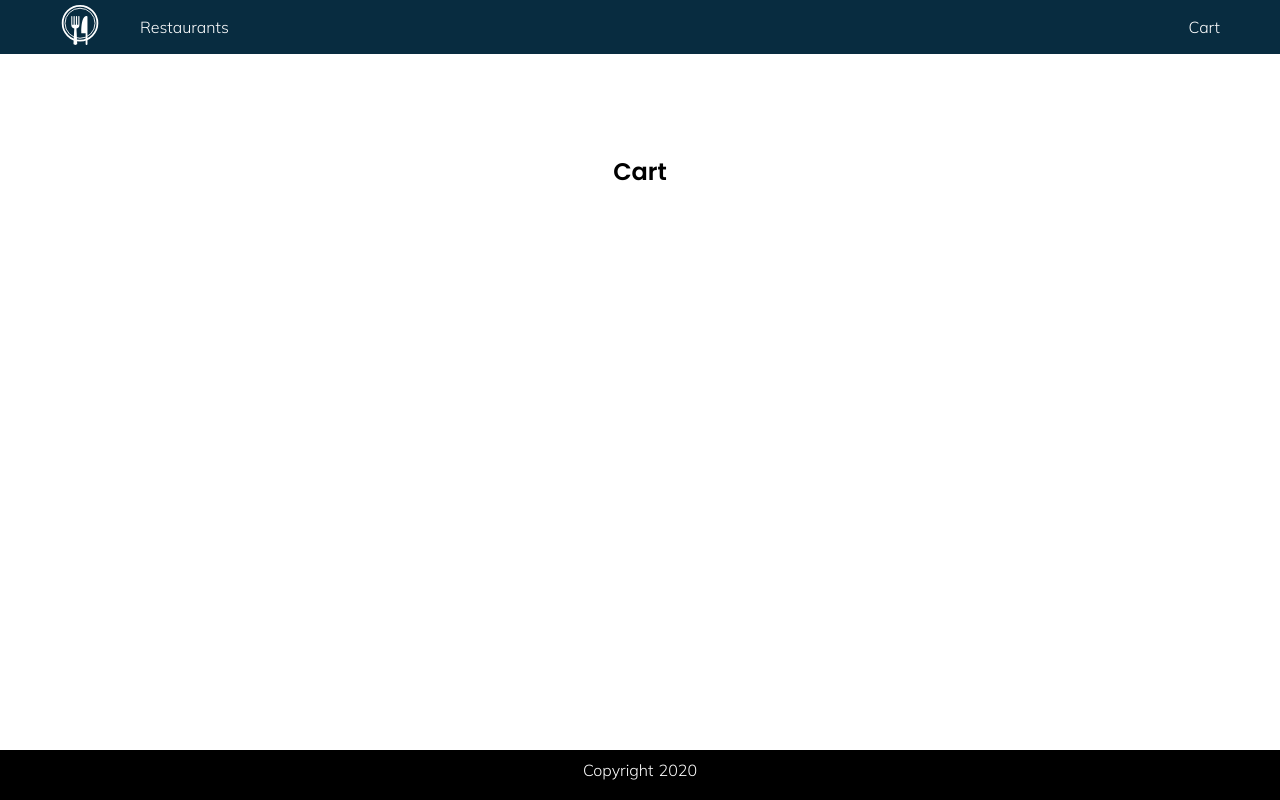
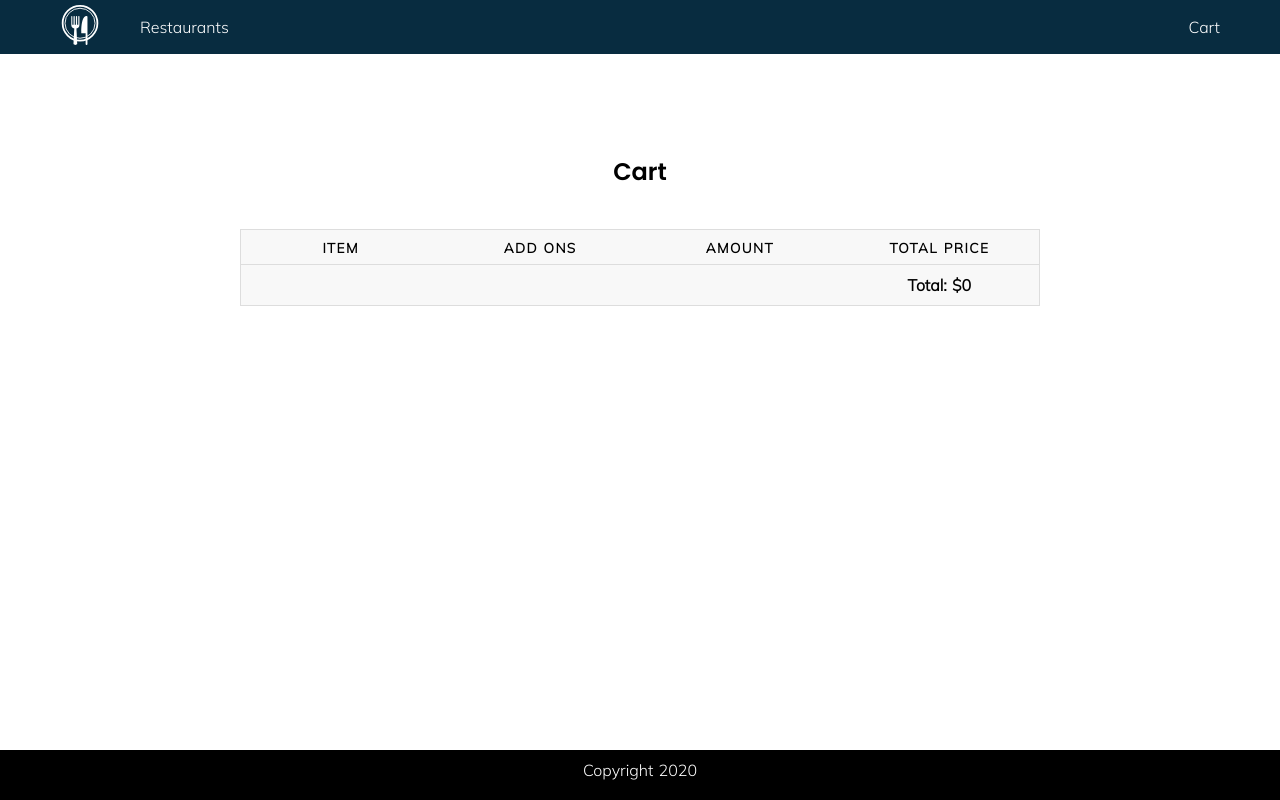
Before and after one commit to railsstudent/frontendmaster-nuxtfoodapp, a Nuxt app: page /cart in a window 1280 px wide. Built offline with nearby package versions, Linux system fonts and the light colour scheme.

Commit message:
feat: cart total
Signed-off-by: Connie Leung <cleung334@gmail.com>

```diff
--- a/pages/cart.vue
+++ b/pages/cart.vue
@@ -1,15 +1,47 @@
 <template>
   <main class="container cart">
     <h2>Cart</h2>
+    <table>
+      <thead>
+        <tr>
+          <th>Item</th>
+          <th>Add Ons</th>
+          <th>Amount</th>
+          <th>Total Price</th>
+        </tr>
+      </thead>
+      <tbody>
+        <tr v-for="item of cart" :key="item">
+          <td>
+            {{ item.name }}
+            <span v-if="item.options">- {{item.options}}</span>
+          </td>
+          <td>
+            <span v-for="addon of item.addOns" :key="addon" class="comma">
+              {{ addon }}
+            </span>
+          </td>
+          <td>{{ item.count }}</td>
+          <td>${{ item.combinedPrice }}</td>
+        </tr>
+        <tr>
+          <td colspan="3"></td>
+          <td class="total">Total: ${{totalPrice}}</td>
+        </tr>
+      </tbody>
+    </table>
   </main>
 </template>
 
 <script>
-  export default {
+import { mapState, mapGetters } from 'vuex';
 
-  }
+export default {
+  computed: {
+    ...mapState(['cart']),
+    ...mapGetters(['totalPrice'])
+  },
+};
 </script>
 
-<style lang="scss" scoped>
-
-</style>
+<style lang="scss" scoped></style>
--- a/pages/item/_id.vue
+++ b/pages/item/_id.vue
@@ -68,7 +68,7 @@
     },
     combinedPrice() {
       const total = this.quantity * this.currentItem.price
-      return this.priceFormatting(total.toFixed(2))
+      return total.toFixed(2)
     }
   },
   methods: {
--- a/store/index.js
+++ b/store/index.js
@@ -5,11 +5,17 @@
   cart: []
 })
 
-// export const getters = {
-//   getterValue: state => {
-//     return state.value
-//   }
-// }
+export const getters = {
+  totalPrice: state => {
+    if (!state.cart.length) {
+      return 0
+    }
+    const total = state.cart.reduce((acc, item) =>
+      acc + +item.combinedPrice
+    , 0)
+    return total.toFixed(2)
+  }
+}
 
 export const mutations = {
   updateFoodData: (state, data) => {
```
